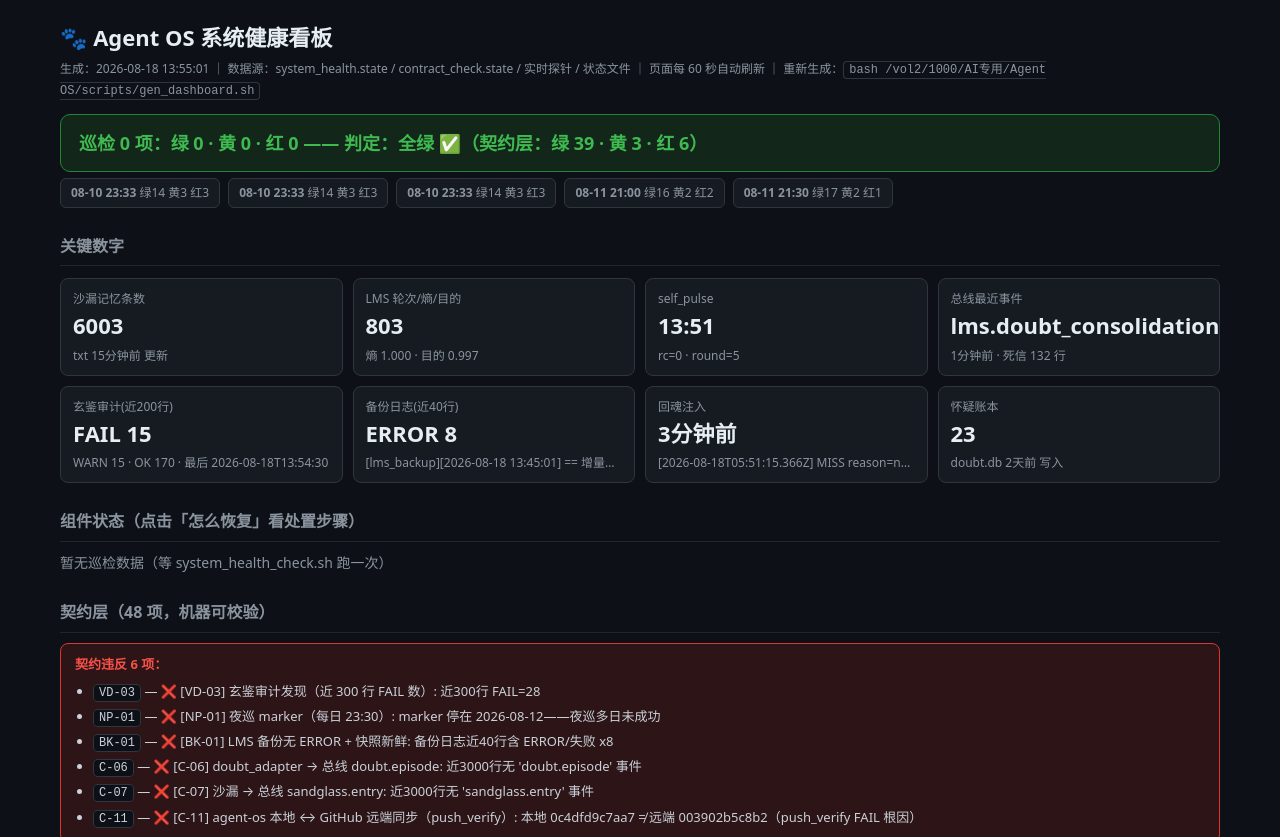
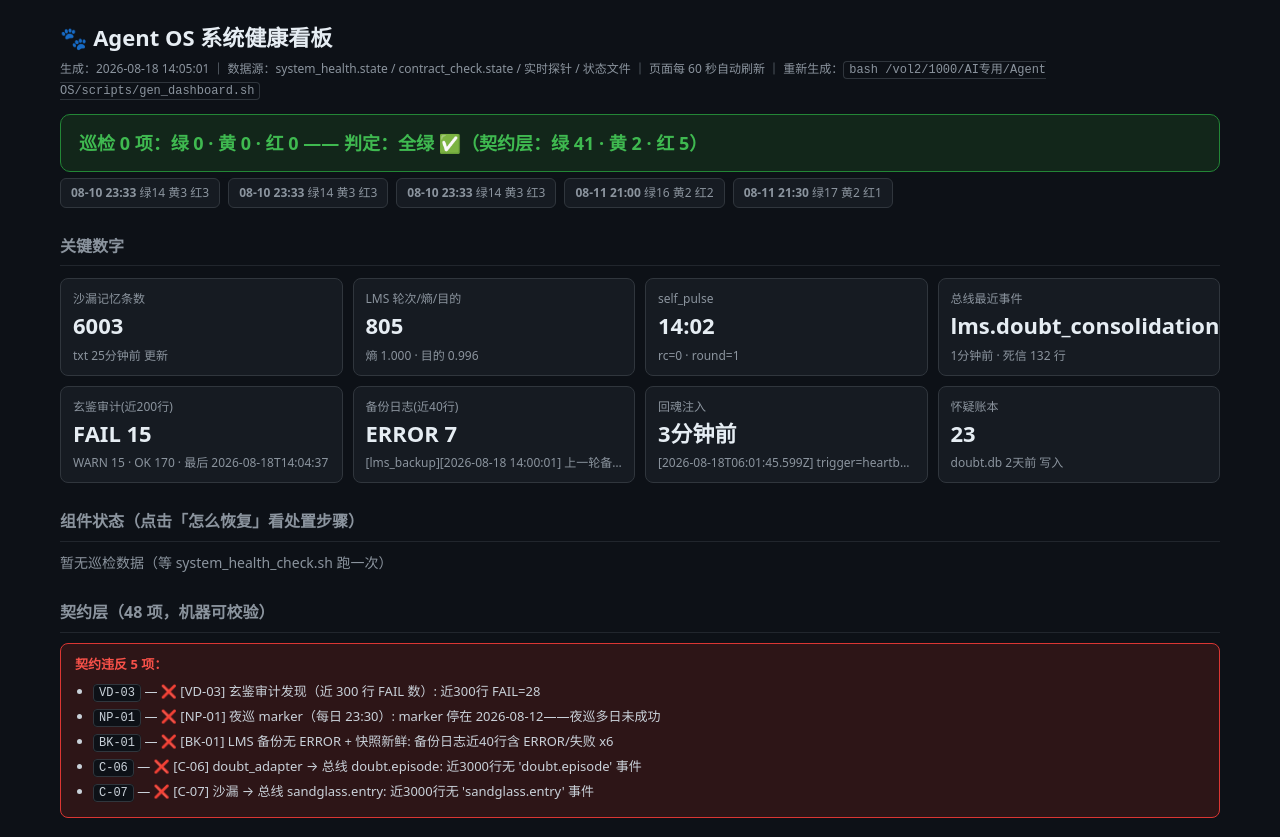
Before and after one commit to tdx1146/agent-os, a plain HTML site: page dashboard.html in a window 1280 px wide. Shown: the top 837 px of the page. Drawn offline with Linux system fonts and the light colour scheme.

Commit message:
auto: 2026-08-18 14:10:01 自动提交

```diff
--- a/dashboard.html
+++ b/dashboard.html
@@ -43,25 +43,25 @@ footer { color:#484f58; font-size:12px; margin-top:30px; text-align:center; }
 code { background:#0d1117; border:1px solid #30363d; border-radius:4px; padding:1px 5px; font-size:12px; }
 </style></head><body>
 <h1>🐾 Agent OS 系统健康看板</h1>
-<div class="meta">生成：2026-08-18 13:55:01 ｜ 数据源：system_health.state / contract_check.state / 实时探针 / 状态文件 ｜ 页面每 60 秒自动刷新 ｜ 重新生成：<code>bash /vol2/1000/AI专用/Agent OS/scripts/gen_dashboard.sh</code></div>
-<div class="banner ok">巡检 0 项：绿 0 · 黄 0 · 红 0 —— 判定：全绿 ✅（契约层：绿 39 · 黄 3 · 红 6）</div>
+<div class="meta">生成：2026-08-18 14:05:01 ｜ 数据源：system_health.state / contract_check.state / 实时探针 / 状态文件 ｜ 页面每 60 秒自动刷新 ｜ 重新生成：<code>bash /vol2/1000/AI专用/Agent OS/scripts/gen_dashboard.sh</code></div>
+<div class="banner ok">巡检 0 项：绿 0 · 黄 0 · 红 0 —— 判定：全绿 ✅（契约层：绿 41 · 黄 2 · 红 5）</div>
 <div class="hist"><span class="hitem" title="2026-08-10 23:33:20"><b>08-10 23:33</b> 绿14 黄3 红3</span><span class="hitem" title="2026-08-10 23:33:22"><b>08-10 23:33</b> 绿14 黄3 红3</span><span class="hitem" title="2026-08-10 23:33:28"><b>08-10 23:33</b> 绿14 黄3 红3</span><span class="hitem" title="2026-08-11 21:00:02"><b>08-11 21:00</b> 绿16 黄2 红2</span><span class="hitem" title="2026-08-11 21:30:02"><b>08-11 21:30</b> 绿17 黄2 红1</span></div>
 <h2>关键数字</h2>
 
 <div class="keynums">
-  <div class="k"><span class="kl">沙漏记忆条数</span><span class="kv">6003</span><span class="ks">txt 15分钟前 更新</span></div>
-  <div class="k"><span class="kl">LMS 轮次/熵/目的</span><span class="kv">803</span><span class="ks">熵 1.000 · 目的 0.997</span></div>
-  <div class="k"><span class="kl">self_pulse</span><span class="kv">13:51</span><span class="ks">rc=0 · round=5</span></div>
+  <div class="k"><span class="kl">沙漏记忆条数</span><span class="kv">6003</span><span class="ks">txt 25分钟前 更新</span></div>
+  <div class="k"><span class="kl">LMS 轮次/熵/目的</span><span class="kv">805</span><span class="ks">熵 1.000 · 目的 0.996</span></div>
+  <div class="k"><span class="kl">self_pulse</span><span class="kv">14:02</span><span class="ks">rc=0 · round=1</span></div>
   <div class="k"><span class="kl">总线最近事件</span><span class="kv">lms.doubt_consolidation</span><span class="ks">1分钟前 · 死信 132 行</span></div>
-  <div class="k"><span class="kl">玄鉴审计(近200行)</span><span class="kv">FAIL 15</span><span class="ks">WARN 15 · OK 170 · 最后 2026-08-18T13:54:30</span></div>
-  <div class="k"><span class="kl">备份日志(近40行)</span><span class="kv">ERROR 8</span><span class="ks">[lms_backup][2026-08-18 13:45:01] == 增量镜像开始（snapshots/ → /vol2/1000/AI专用/backups</span></div>
-  <div class="k"><span class="kl">回魂注入</span><span class="kv">3分钟前</span><span class="ks">[2026-08-18T05:51:15.366Z] MISS reason=no-injectable-context（明细见同文件内 MISS 记录）</span></div>
+  <div class="k"><span class="kl">玄鉴审计(近200行)</span><span class="kv">FAIL 15</span><span class="ks">WARN 15 · OK 170 · 最后 2026-08-18T14:04:37</span></div>
+  <div class="k"><span class="kl">备份日志(近40行)</span><span class="kv">ERROR 7</span><span class="ks">[lms_backup][2026-08-18 14:00:01] 上一轮备份仍在运行，本轮跳过（flock 非阻塞）</span></div>
+  <div class="k"><span class="kl">回魂注入</span><span class="kv">3分钟前</span><span class="ks">[2026-08-18T06:01:45.599Z] trigger=heartbeat isHb=true isSub=false sessionKey=ag</span></div>
   <div class="k"><span class="kl">怀疑账本</span><span class="kv">23</span><span class="ks">doubt.db 2天前 写入</span></div>
 </div>
 <h2>组件状态（点击「怎么恢复」看处置步骤）</h2>
 <div class="grid"><div class="empty">暂无巡检数据（等 system_health_check.sh 跑一次）</div></div>
 <h2>契约层（48 项，机器可校验）</h2>
-<div class="cfl"><b>契约违反 6 项：</b><ul><li><code>VD-03</code> — ❌ [VD-03] 玄鉴审计发现（近 300 行 FAIL 数）: 近300行 FAIL=28</li><li><code>NP-01</code> — ❌ [NP-01] 夜巡 marker（每日 23:30）: marker 停在 2026-08-12——夜巡多日未成功</li><li><code>BK-01</code> — ❌ [BK-01] LMS 备份无 ERROR + 快照新鲜: 备份日志近40行含 ERROR/失败 x8</li><li><code>C-06</code> — ❌ [C-06] doubt_adapter → 总线 doubt.episode: 近3000行无 &#x27;doubt.episode&#x27; 事件</li><li><code>C-07</code> — ❌ [C-07] 沙漏 → 总线 sandglass.entry: 近3000行无 &#x27;sandglass.entry&#x27; 事件</li><li><code>C-11</code> — ❌ [C-11] agent-os 本地 ↔ GitHub 远端同步（push_verify）: 本地 0c4dfd9c7aa7 ≠ 远端 003902b5c8b2（push_verify FAIL 根因）</li></ul></div>
+<div class="cfl"><b>契约违反 5 项：</b><ul><li><code>VD-03</code> — ❌ [VD-03] 玄鉴审计发现（近 300 行 FAIL 数）: 近300行 FAIL=28</li><li><code>NP-01</code> — ❌ [NP-01] 夜巡 marker（每日 23:30）: marker 停在 2026-08-12——夜巡多日未成功</li><li><code>BK-01</code> — ❌ [BK-01] LMS 备份无 ERROR + 快照新鲜: 备份日志近40行含 ERROR/失败 x6</li><li><code>C-06</code> — ❌ [C-06] doubt_adapter → 总线 doubt.episode: 近3000行无 &#x27;doubt.episode&#x27; 事件</li><li><code>C-07</code> — ❌ [C-07] 沙漏 → 总线 sandglass.entry: 近3000行无 &#x27;sandglass.entry&#x27; 事件</li></ul></div>
 <h2>故障恢复预案（点开即看，照做即可）</h2>
 <details class="scen"><summary>1️⃣ 明天 session 被重置（openclaw 会话没了）</summary>
   <p><b>现象：</b>现象：对话历史/上下文没了，编辑器会话列表被清空</p>
```
